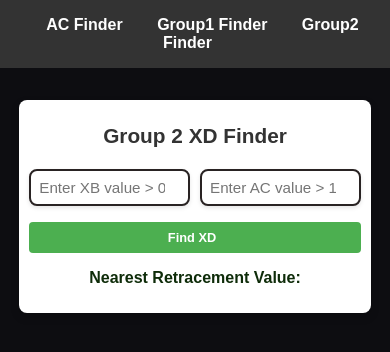
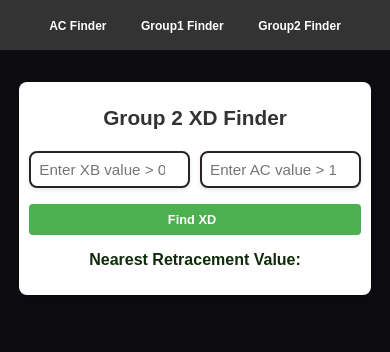
Before and after one commit to Gowtham-Chokkalingam/HarmonicFinder, a plain HTML site: page group2.html in a window 390 px wide. Drawn offline with Linux system fonts and the light colour scheme.

Commit message:
harmonic Finder css g2

```diff
--- a/Styles/group2.css
+++ b/Styles/group2.css
@@ -25,7 +25,7 @@ body {
 
 .navbar ul li a {
   color: white;
-  text-decoration: none;
+  text-decoration: none;  font-size: 20px;
   font-weight: bold;
 }
 
@@ -206,7 +206,12 @@ table {
     padding: 10px;
   }
 
-
+  .navbar ul li a {
+    color: white;
+    text-decoration: none;
+    font-weight: bold;
+    font-size: 12px;
+  }
 
   input[type="number"],
   button {
```
